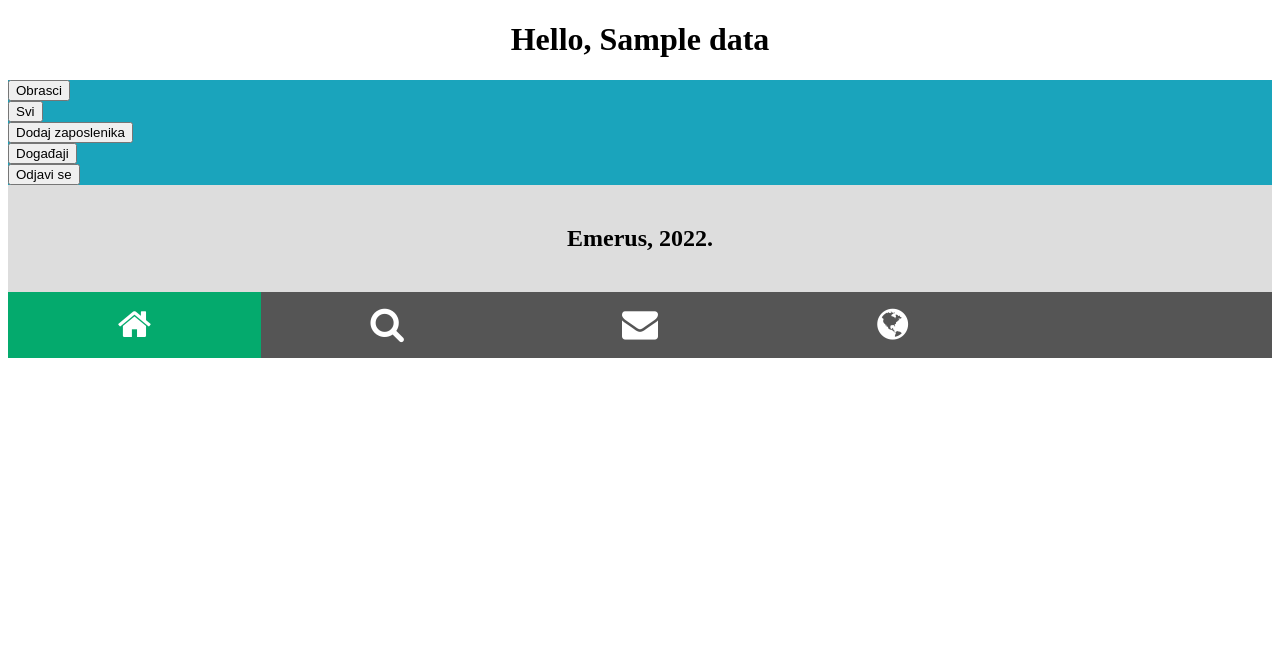
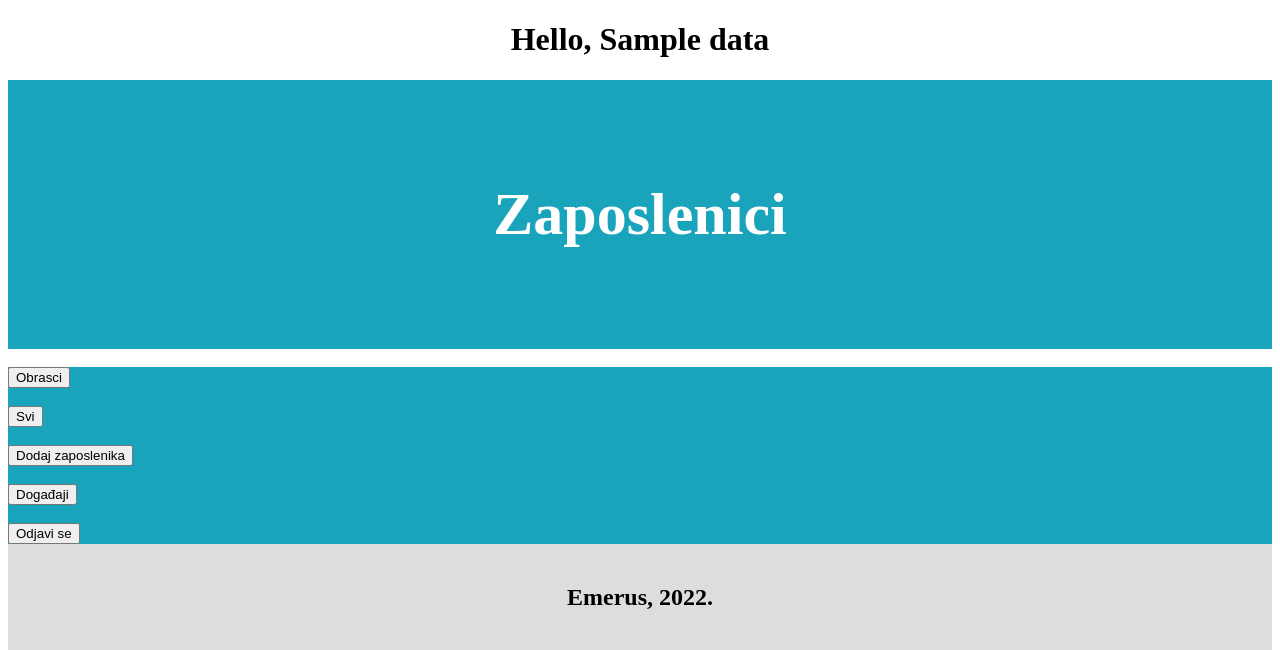
Before and after one commit to MarkoCuk54/Employee-Management-System, a Flask app: template templates/home.html in a window 1280 px wide. Shown: the part 140-790 px from the top of the page. Before the commit the page ends 498 px from the top, so only its background shows below. Run offline with Flask 2, Linux system fonts and the light colour scheme; the template is opened without the code that fills it: most values are stand-ins (such as "Sample title", 1, 10 or a date in 2020).

Commit message:
add body

```diff
--- a/static/css/home.css
+++ b/static/css/home.css
@@ -1,4 +1,11 @@
 
+  .body {
+    padding: 60px;
+    text-align: center;
+    background: #1aa4bc;
+    color: white;
+    font-size: 30px;
+  }
 
   /* Increase the font size of the <h1> element */
   .header h1 {
--- a/templates/home.html
+++ b/templates/home.html
@@ -20,12 +20,23 @@
     <h1 style="text-align: center;">Hello, {{data}}</h1>
 </body>
 
+<body>
+    <div class="body">
+        <h1>Zaposlenici</h1>
+      </div>
+</body>
+
+<br>
 
 <div class="navbar">
     <form action="/obrasci"> <button id="obrasci">Obrasci</button></form>
+    <br>
     <form action="/svi"> <button id="svi">Svi</button></form>
+    <br>
     <form action="/dodaj"> <button id="dodaj">Dodaj zaposlenika</button></form>
+    <br>
     <form action="/događaji"> <button id="događaji">Događaji</button></form>
+    <br>
     <form action="/logout"> <button id="logout">Odjavi se</button></form>
 </div>
 
@@ -39,7 +50,7 @@
 <div class="icon-bar">
     <a class="active" href="#"><i class="fa fa-home"></i></a>
     <a href="#"><i class="fa fa-search"></i></a>
-    <a href="info@emerus.eu"><i class="fa fa-envelope"></i></a>
+    <a href="https://emerus.eu/hr/podrska-kontakt/"><i class="fa fa-envelope"></i></a>
     <a href="http://emerus.eu/hr/"><i class="fa fa-globe"></i></a>
 </div>
 
```
